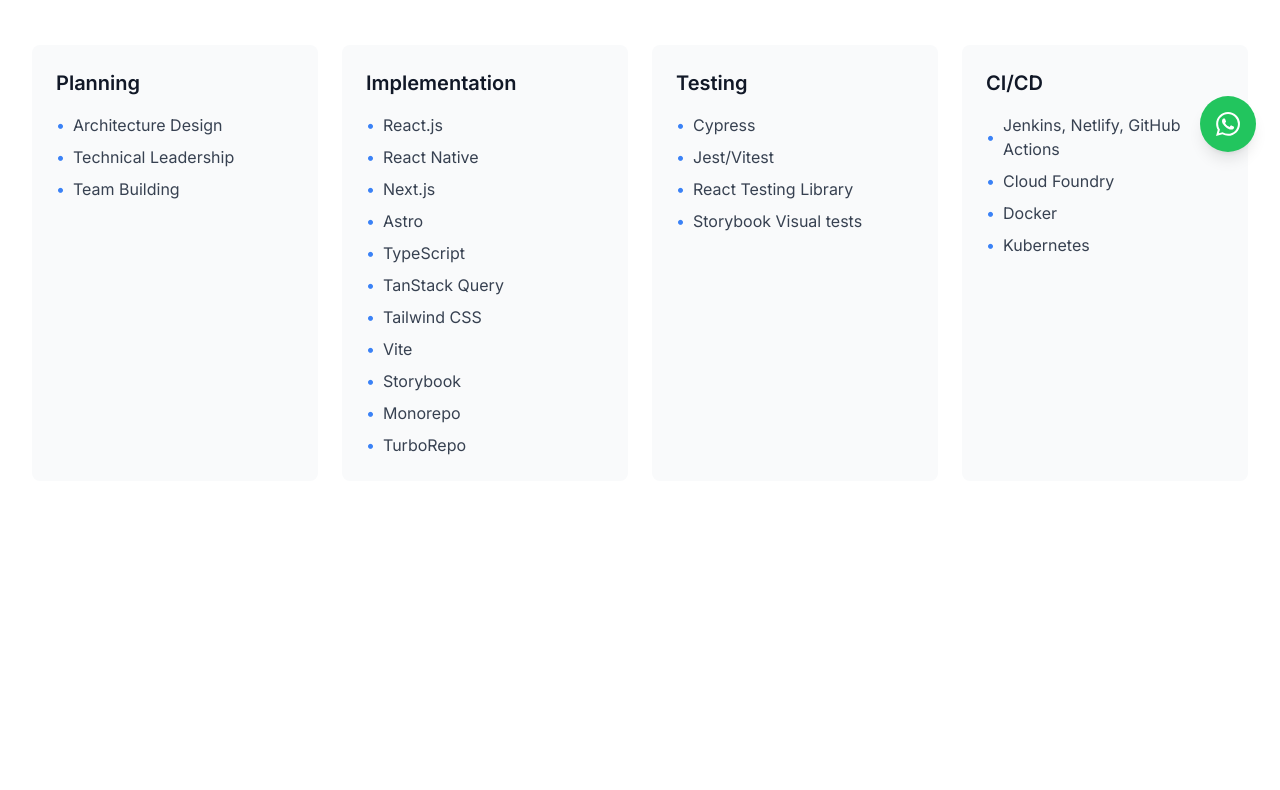
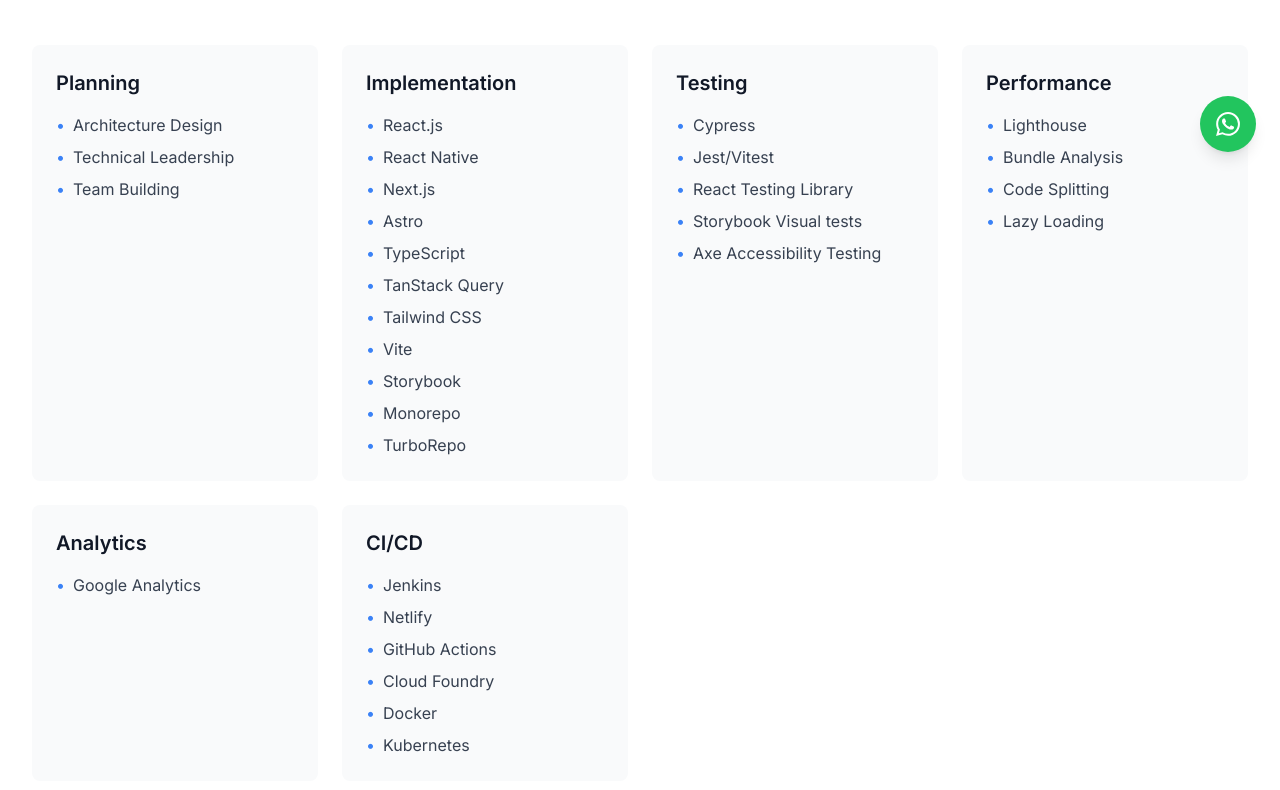
Before and after one commit to dd-jp/portfolio, an Astro site: page / in a window 1280 px wide. Shown: the part 624-1414 px from the top of the page. Before the commit the page ends 1145 px from the top, so only its background shows below. Built offline with nearby package versions, Linux system fonts and the light colour scheme; Astro itself is replaced by a stand-in of ours.

Commit message:
Skills update

```diff
--- a/src/components/Skills.astro
+++ b/src/components/Skills.astro
@@ -23,9 +23,21 @@
             "Jest/Vitest",
             "React Testing Library",
             "Storybook Visual tests",
+            "Axe Accessibility Testing"
+        ],
+        "Performance": [
+            "Lighthouse",
+            "Bundle Analysis",
+            "Code Splitting",
+            "Lazy Loading"
+        ],
+        "Analytics": [
+            "Google Analytics"
         ],
         "CI/CD": [
-            "Jenkins, Netlify, GitHub Actions",
+            "Jenkins",
+            "Netlify",
+            "GitHub Actions",
             "Cloud Foundry",
             "Docker",
             "Kubernetes"
```
